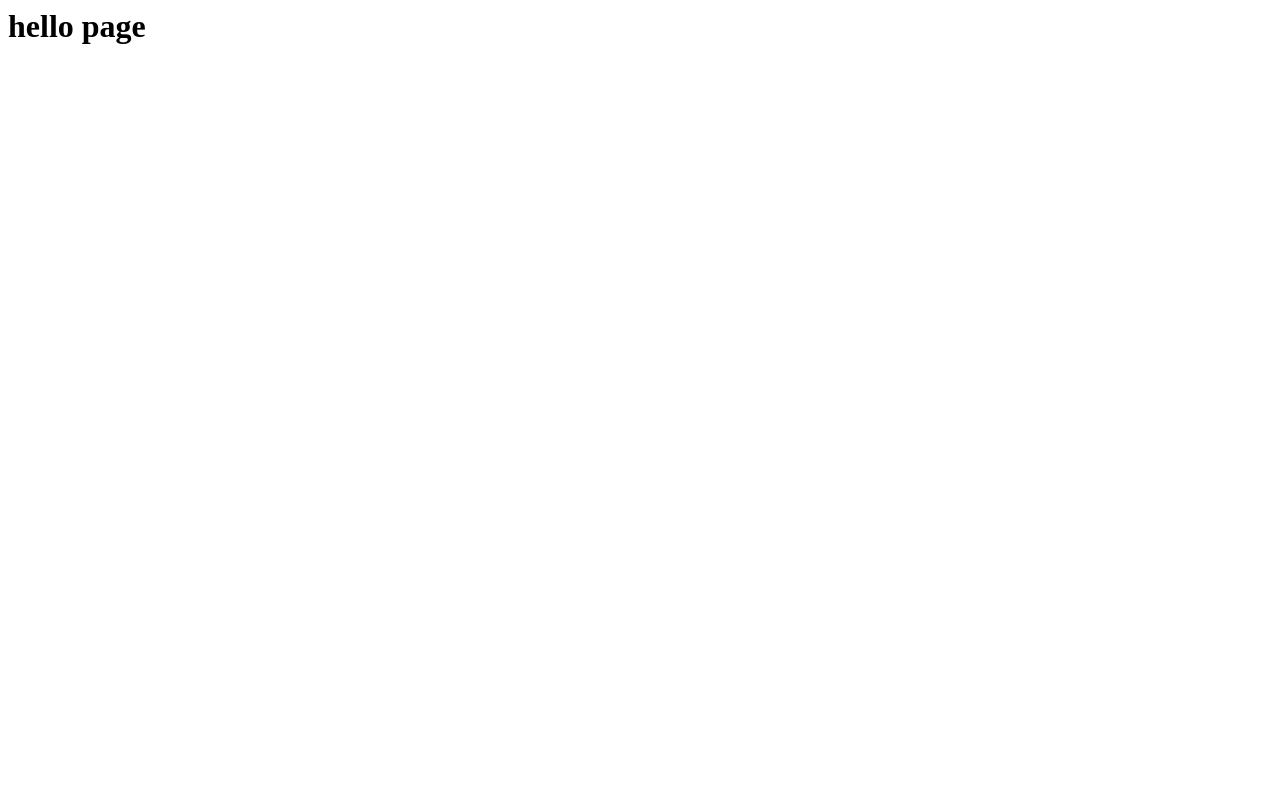
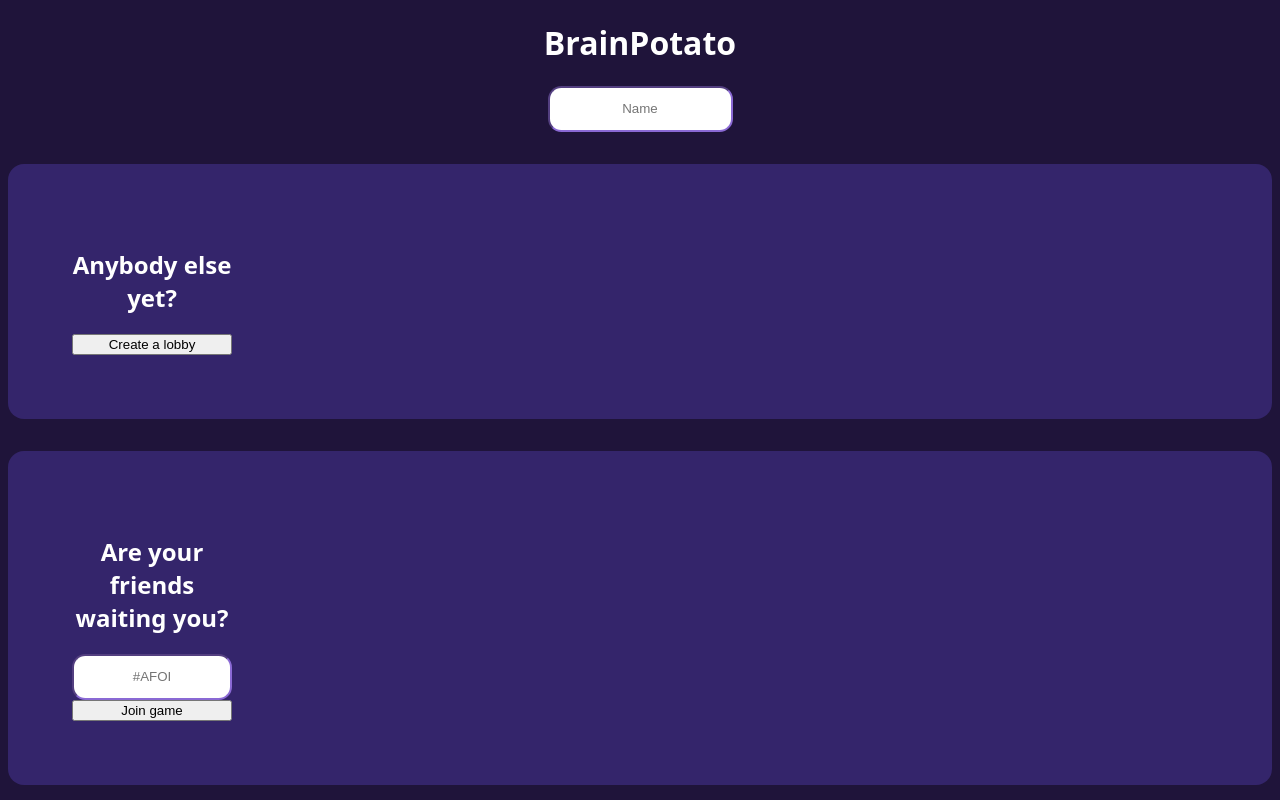
Before and after one commit to DanielDiaz4401/brainpotato, a Django app: page / in a window 1280 px wide. Before the commit the page is almost empty. Run offline with Django 4.2, Linux system fonts and the light colour scheme.

Commit message:
Add ugly mainpage

```diff
--- a/mysite/templates/mainapp/index.html
+++ b/mysite/templates/mainapp/index.html
@@ -1 +1,17 @@
-<h1>hello page</h1>
+<!DOCTYPE html>
+<head>
+	<link rel="stylesheet" href="style.css">
+</head>
+<body>
+	<h1>BrainPotato</h1>
+	<input type="text" placeholder="Name">
+	<div class="card" id="card-nova">
+		<h2>Anybody else yet?</h2>
+		<button type="button" id="button-nova">Create a lobby</button>
+	</div>
+	<div class="card" id="card-join">
+		<h2>Are your friends waiting you?</h2>
+		<input type="text" placeholder="#AFOI">
+		<button type="button" id="button-join">Join game</button>
+	</div>
+</body>
--- /dev/null
+++ b/mysite/templates/mainapp/style.css
@@ -0,0 +1,22 @@
+body {
+	text-align: center;
+	color: #fff;
+	background-color: #1f143a;
+	font-family: Montserrat,system-ui,-apple-system,Segoe UI,Roboto,Ubuntu,Cantarell,Noto Sans,sans-serif,BlinkMacSystemFont,Open Sans,Helvetica Neue;
+}
+.card {
+	position:center;
+	display: grid;
+	grid-template-columns: repeat(1, 10em);
+	background-color: #34256b;
+	padding: 4em;
+	border-radius: 1rem;
+	margin-top: 2em;
+}
+
+input {
+	border-color: #8a69d4;
+	border-radius: 1em;
+	height: 3em;
+	text-align: center;
+}
```
